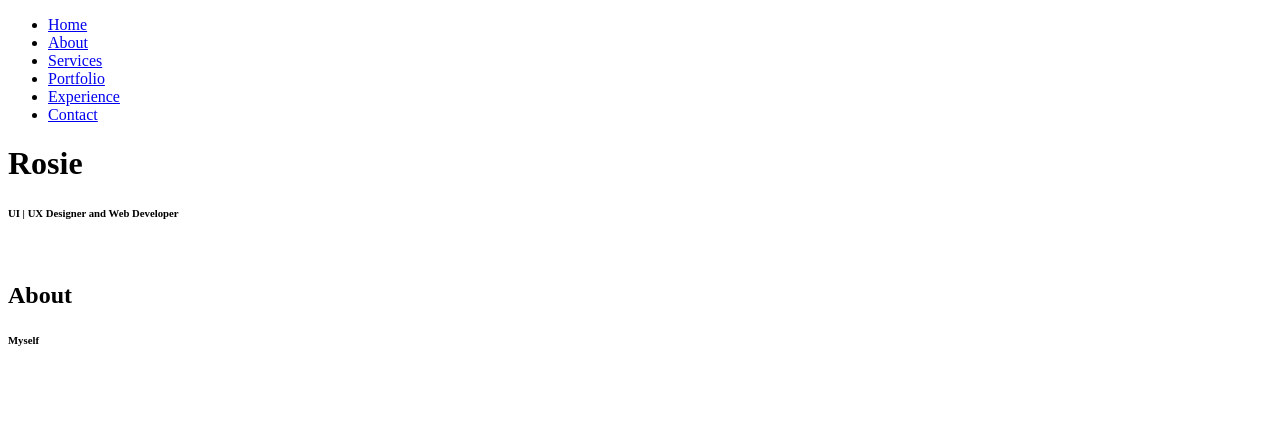
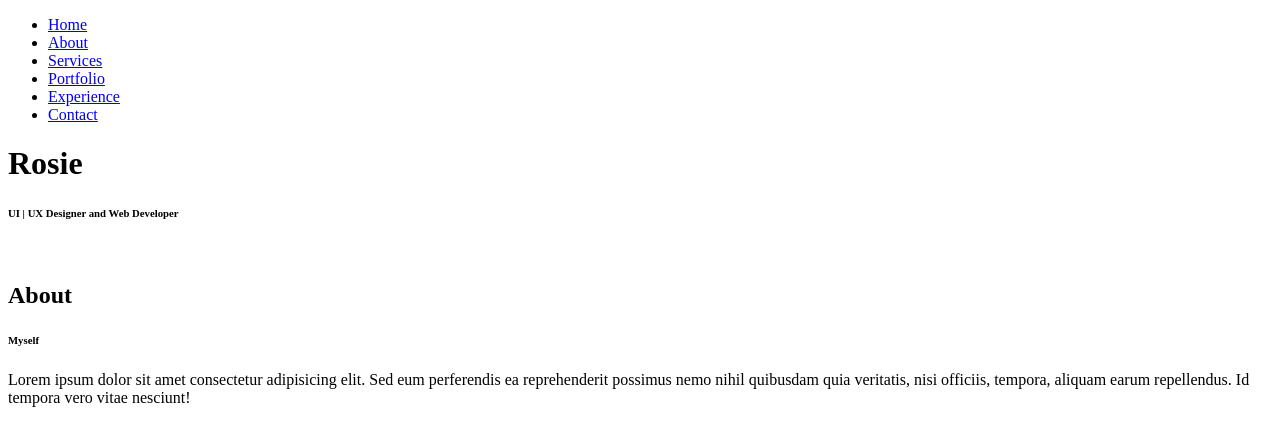
Before and after one commit to jessmaple/responsivePortfolio, a plain HTML site: page index.html in a window 1280 px wide. Drawn offline with nearby package versions, Linux system fonts and the light colour scheme.

Commit message:
updated css

```diff
--- a/index.html
+++ b/index.html
@@ -56,6 +56,9 @@
                     <h1>About</h1>
                     <h6>Myself</h6>
                 </div>
+                <p>Lorem ipsum dolor sit amet consectetur adipisicing elit. Sed eum perferendis ea reprehenderit
+                    possimus nemo nihil quibusdam quia veritatis, nisi officiis, tempora, aliquam earum repellendus. Id
+                    tempora vero vitae nesciunt!</p>
             </div>
         </div>
     </section>
```
